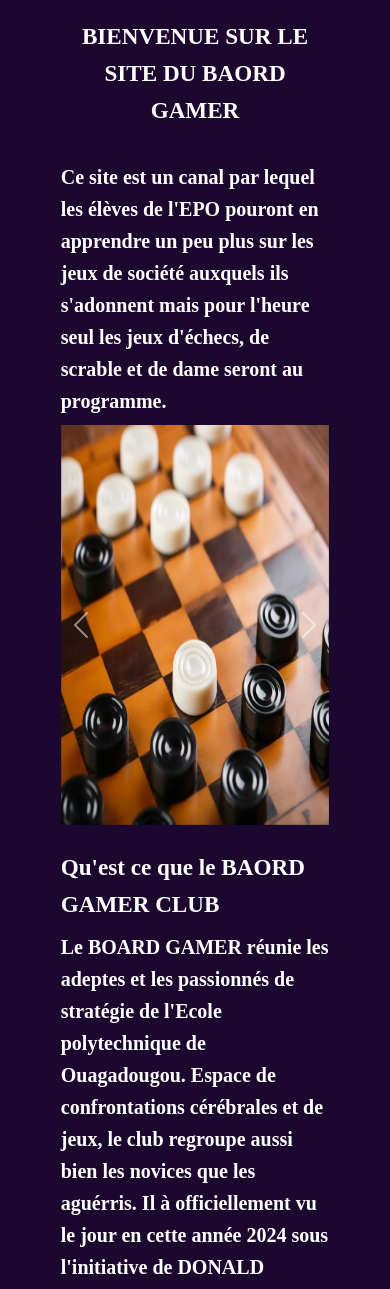
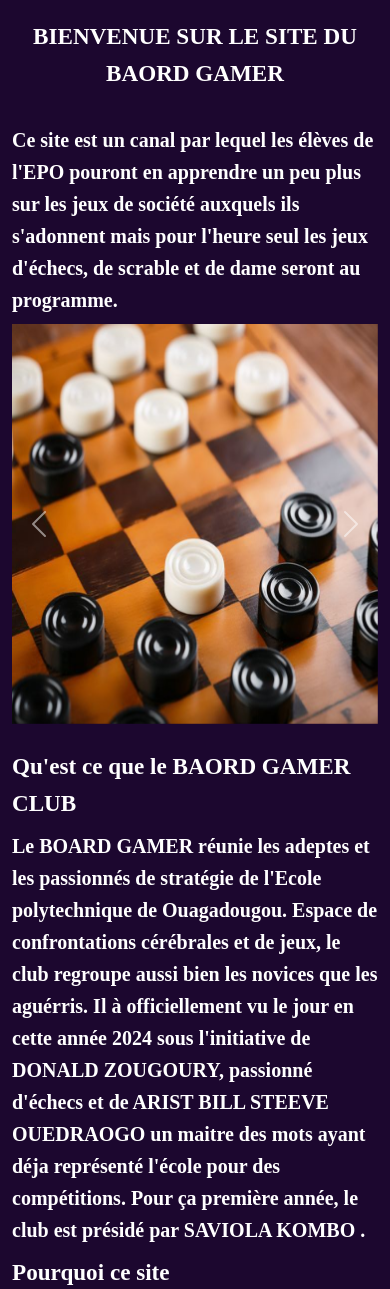
Before and after one commit to falcon25006/baord_gamers, a PHP site: page / in a window 390 px wide. Shown: the part 76-1365 px from the top of the page. Run offline with PHP 8.4, Linux system fonts and the light colour scheme.

Commit message:
ajout des médias queries de la page d'acceuil

```diff
--- a/index.css
+++ b/index.css
@@ -8,6 +8,11 @@ body
  font-family:'Times New Roman', Times, serif;
  width: 75%;
 }
+@media (max-width:760px){
+    .accueil{
+        width:auto;
+    }
+}
 p,h1,h2,h3,h4,h5 {
     text-align: left;
     word-spacing: normal;
```
Also changed, not shown: index.html (line endings or trailing spaces).
